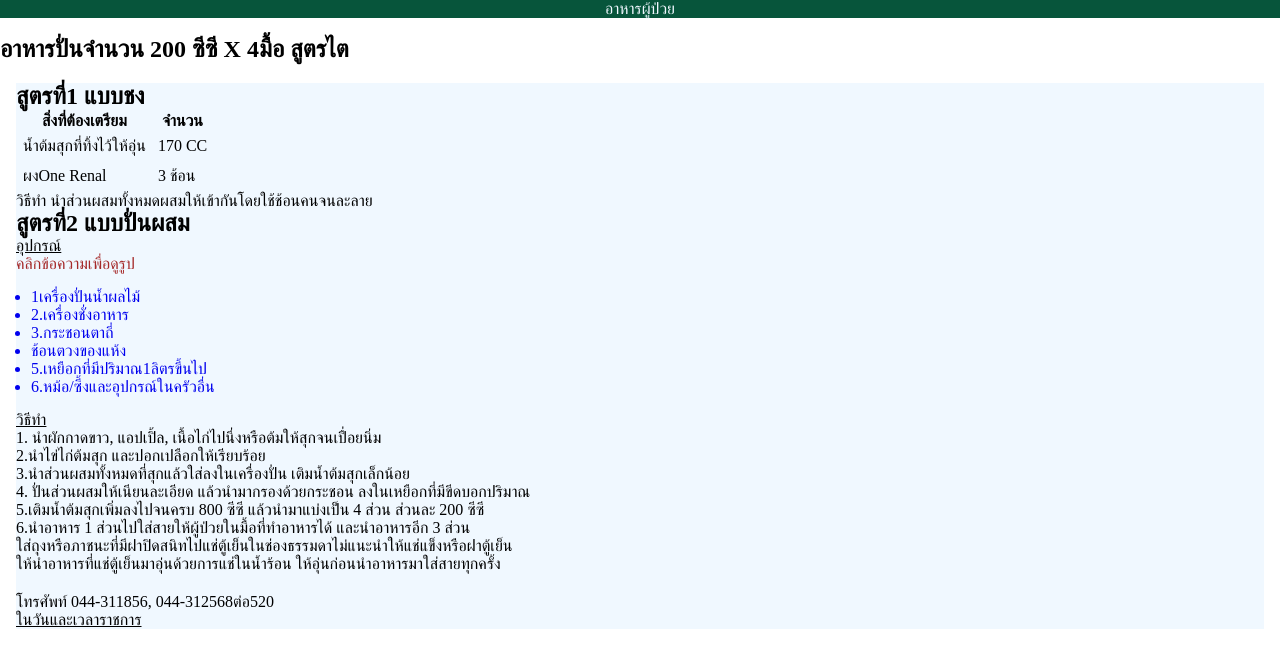
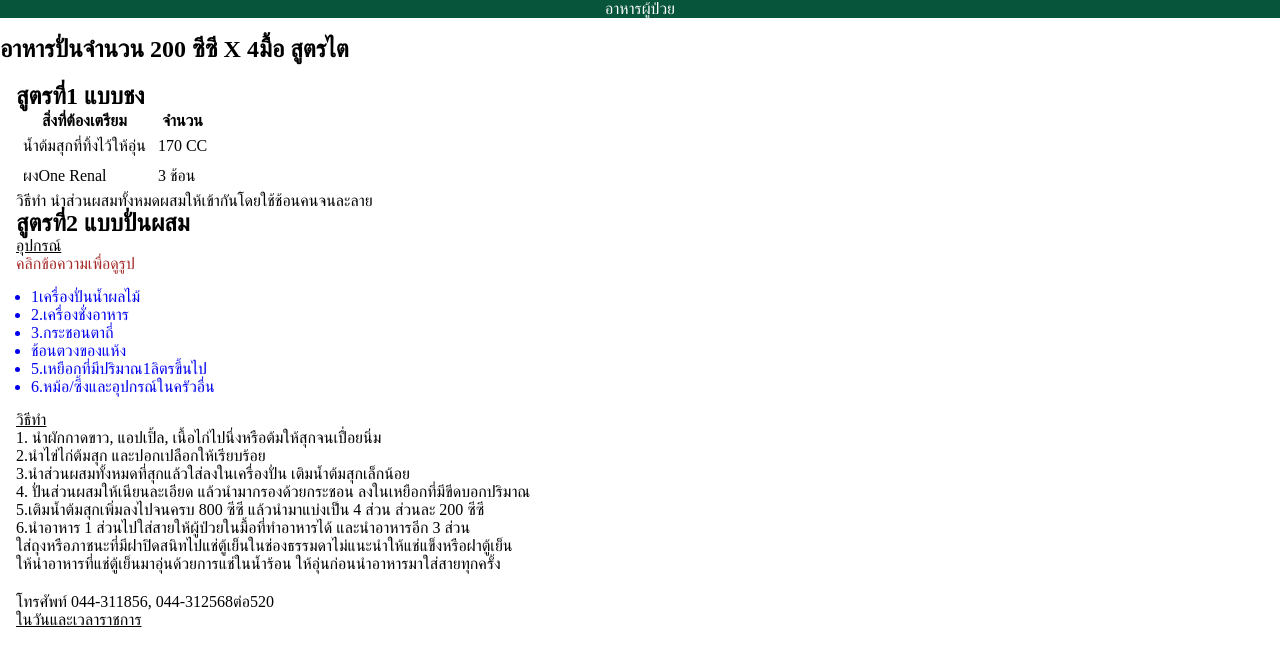
Before and after one commit to Camille061/hotpital, a plain HTML site: page index.html in a window 1280 px wide. Drawn offline with Linux system fonts and the light colour scheme.

Commit message:
first commit

```diff
--- a/style.css
+++ b/style.css
@@ -10,13 +10,13 @@
 
 .text-head {
     text-align: center;
-    color: aliceblue;
+    color: rgb(253, 253, 253);
 }
 
 .formula1 {
     margin: 0 1rem;
 
-    background-color: aliceblue;
+    background-color: rgb(255, 255, 255);
 
 }
 
@@ -27,7 +27,7 @@
 
 .formula2 {
 
-    background-color: aliceblue;
+    background-color: rgb(255, 255, 255);
 
 }
 
```
